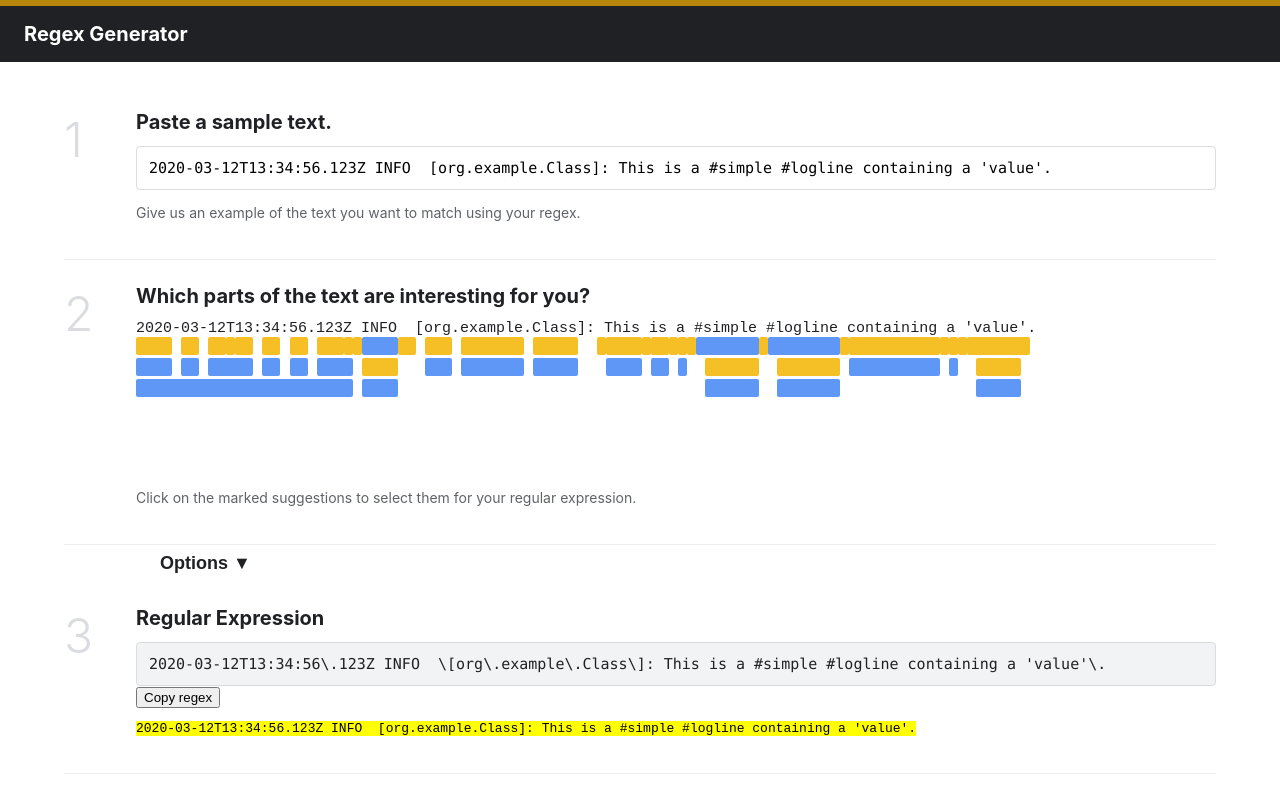
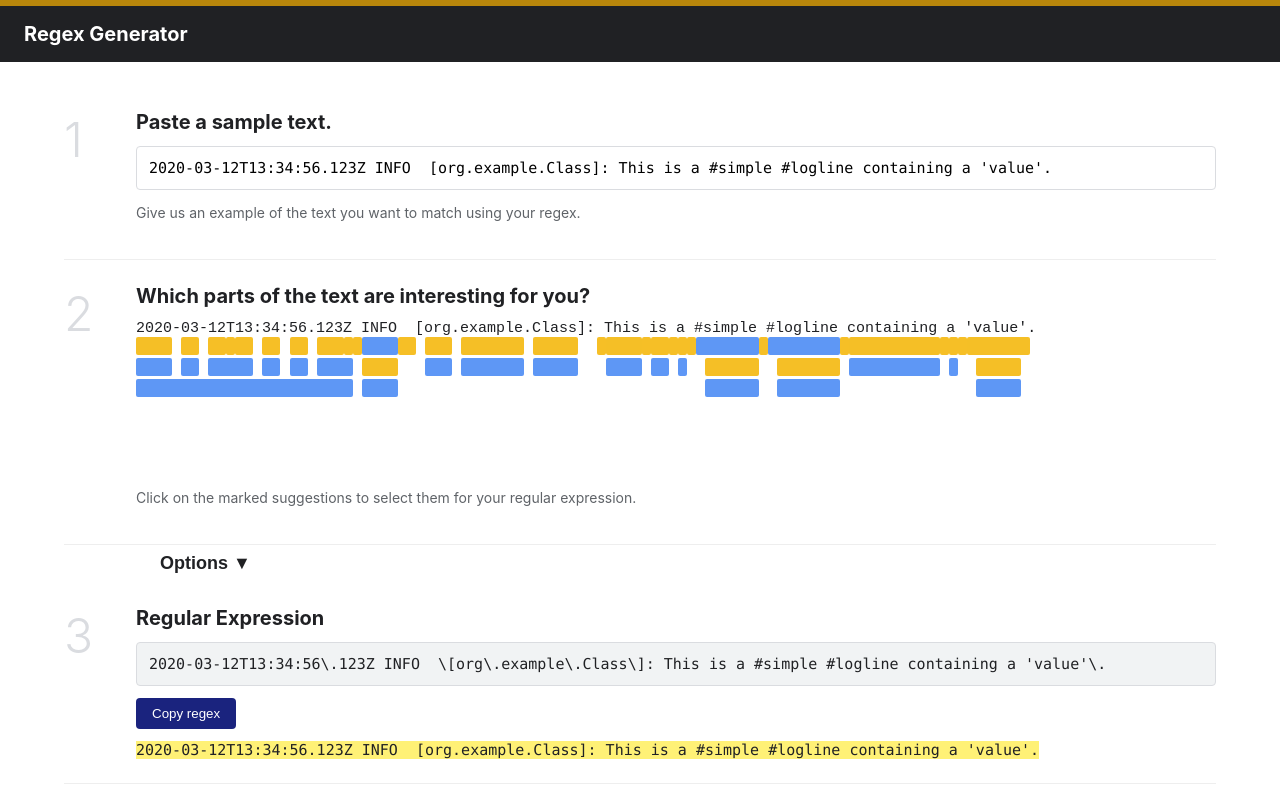
Before and after one commit to helmedeiros/regex-generator, a React app: page / in a window 1280 px wide. Shown: the top 798 px of the page. Built offline with nearby package versions, Linux system fonts and the light colour scheme.

Commit message:
feat: style copy button and match preview

```diff
--- a/src/styles.css
+++ b/src/styles.css
@@ -149,3 +149,26 @@ body {
 .option input {
   margin-right: 8px;
 }
+
+.regex-copy {
+  margin-top: 12px;
+  padding: 8px 16px;
+  background: #1a237e;
+  color: #ffffff;
+  border: none;
+  border-radius: 4px;
+  cursor: pointer;
+}
+
+.regex-preview {
+  margin: 12px 0 0;
+  font-family: Consolas, Menlo, monospace;
+  font-size: 15px;
+  white-space: pre-wrap;
+  word-break: break-all;
+}
+
+.preview-match {
+  background: #fff176;
+  color: inherit;
+}
```
